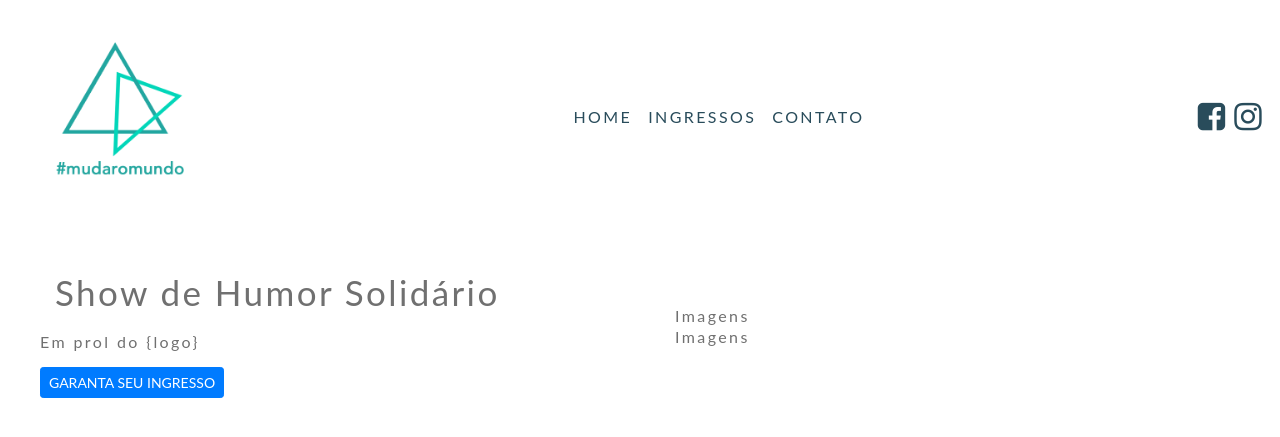
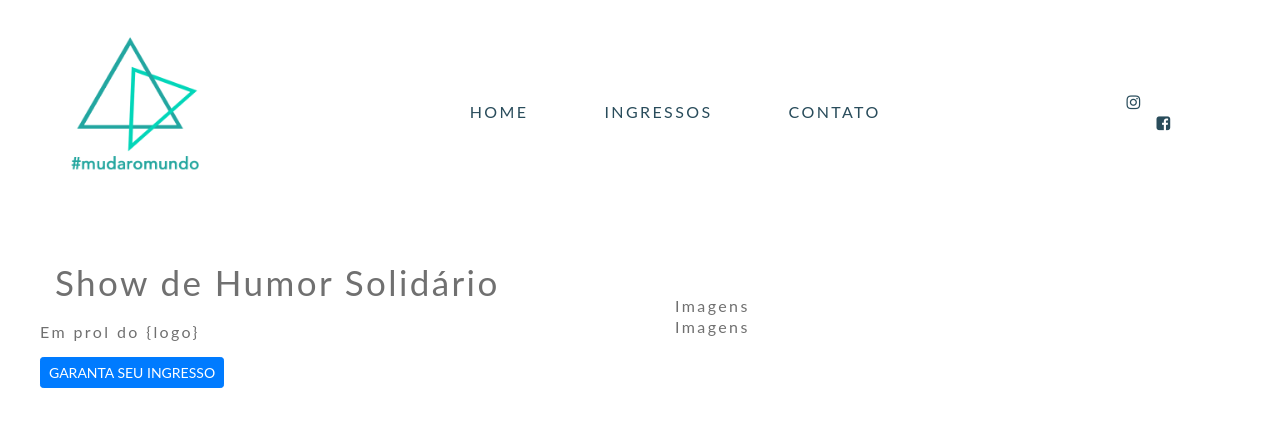
Before and after one commit to ThiagoMarques/mudar-o-mundo, a PHP site: page / in a window 1280 px wide. Shown: the top 437 px of the page. Run offline with PHP 8.4, Linux system fonts and the light colour scheme; some libraries are stand-ins or nearby versions.

Commit message:
Ajusta navbar

```diff
--- a/assets/css/main.css
+++ b/assets/css/main.css
@@ -86,7 +86,7 @@ a, a:focus, a:hover  {
   .btn-primary:hover, .btn-primary:focus, .btn-primary:active, .btn-primary.active, .open>.dropdown-toggle.btn-primary {
   /* CSS botão */
 }
-btn-div {
+.btn-div {
   /* CSS botão */
 }
 
@@ -95,10 +95,21 @@ btn-div {
   margin-top: 0px;
   border: none;
 }
+.container-navbar {
+  margin-left: 0px;
+  margin-right: 0px;
+}
 
 .container.sobre-container {
   margin: none;
   padding: 0 50px;
+}
+.margin-nav {
+  margin-right: 50px;
+}
+.margin-button {
+  margin-left: 30px;
+  margin-right: 30px;
 }
 
 /* Index - botão div */
--- a/includes/navbar.php
+++ b/includes/navbar.php
@@ -1,25 +1,35 @@
-<nav class="navbar navbar-expand-lg">
-  <a class="navbar-brand" href="#"><img src="assets/imgs/logo-mudaromundo.png" alt="#MudaroMundo"></a>
-  <button class="navbar-toggler" type="button" data-toggle="collapse" data-target="#header" aria-controls="header" aria-expanded="false" aria-label="Toggle navigation">
-    <span class="fa fa-arrow menu-icon"></span>
-  </button>
+<nav class="navbar navbar-expand-lg static-top">
+<div class="container container-navbar">
+<img src="assets/imgs/logo-mudaromundo.png" alt="#MudaroMundo"></a>
+        </a>
+        <!-- Mobile -->
+        <div id="header" class="mobileNav navbar-toggler">
+            <a class="nav-link" href="index.php">Home</a>
+        </div>
+        <div id="header" class="mobileNav navbar-toggler">
+        <a class="nav-link" href="ingressos.php">Ingressos</a>
+        </div>
+        <div id="header" class="mobileNav navbar-toggler">
+        <a class="nav-link" href="contato.php">Contato</a>
+        </div>
+        <!-- Desktop -->
         <div id="header" class="collapse navbar-collapse">
-    <ul class="navMenu navbar-nav mx-auto">
+            <ul class="navMenu navbar-nav navMenu mx-auto">
                 <li class="nav-item">
-          <a class="nav-link" href="index.php">Home</a>
+                    <a class="nav-link margin-button" href="index.php">Home</a>
                 </li>
                 <li class="nav-item">
-          <a class="nav-link" href="ingressos.php">Ingressos</a>
+                    <a class="nav-link margin-button" href="ingressos.php">Ingressos</a>
                 </li>
                 <li class="nav-item">
-          <a class="nav-link" href="contato.php">Contato</a>
+                    <a class="nav-link margin-button" href="contato.php">Contato</a>
                 </li>
             </ul>
         </div>
 
-  <div>
-    <ul class="social-link ml-auto">
-      <a href="http://facebook.com/mudaromundobr"><span class="fa fa-facebook-square fa-2x"></span></a>
-      <a href="http://instagram.com/mudaromundobrazil"><span class="fa fa-instagram fa-2x"></span></a>
 </div>
+<ul class="social-link ml-auto margin-nav">
+      <a href="http://instagram.com/mudaromundobrazil"><span class="fa fa-instagram fa-1x"></span></a>
+      <a href="http://facebook.com/mudaromundobr"><span class="fa fa-facebook-square fa-1x margin-button"></span></a>
+      </ul>
     </nav>
```
Lines whose indentation alone changed are shown as unchanged.
